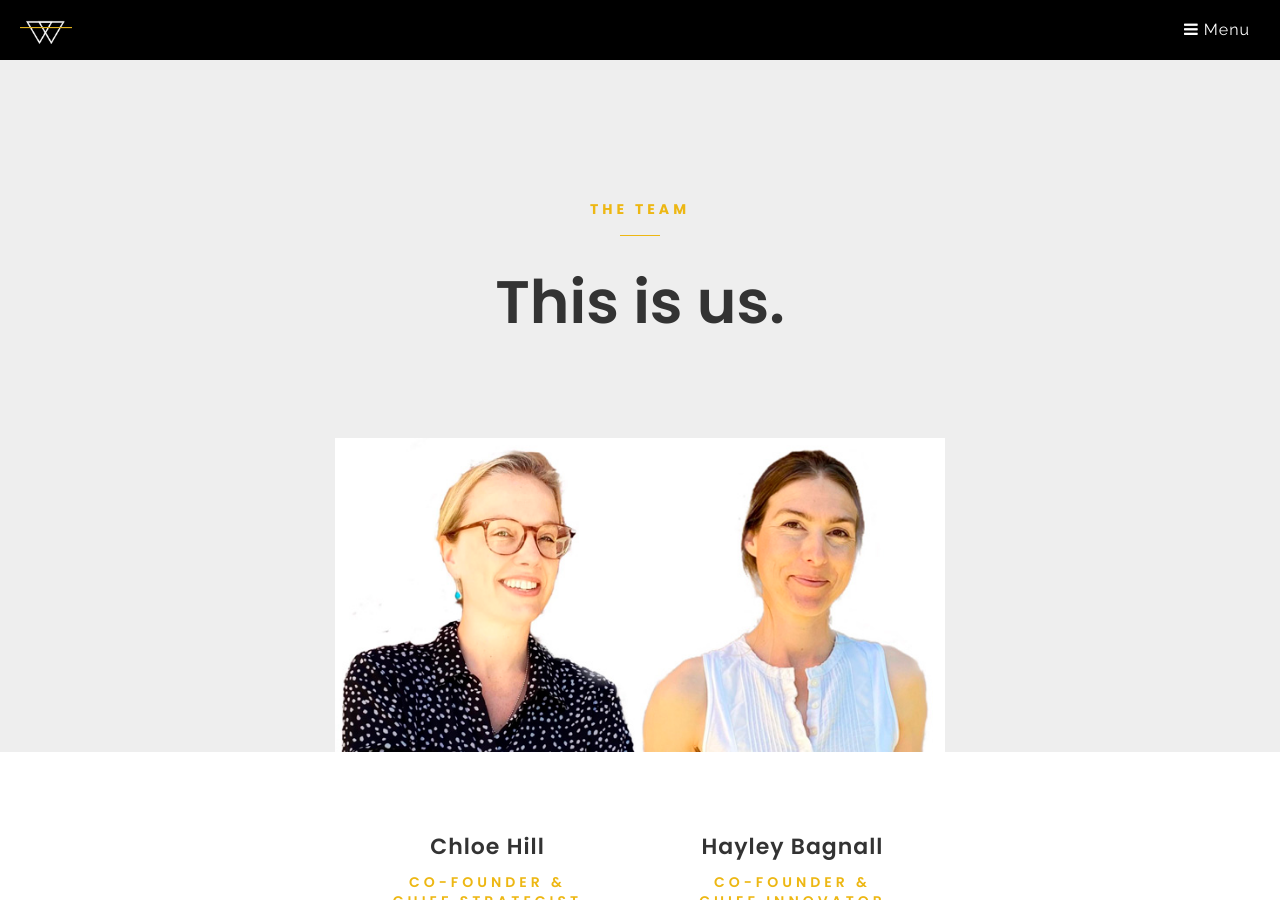
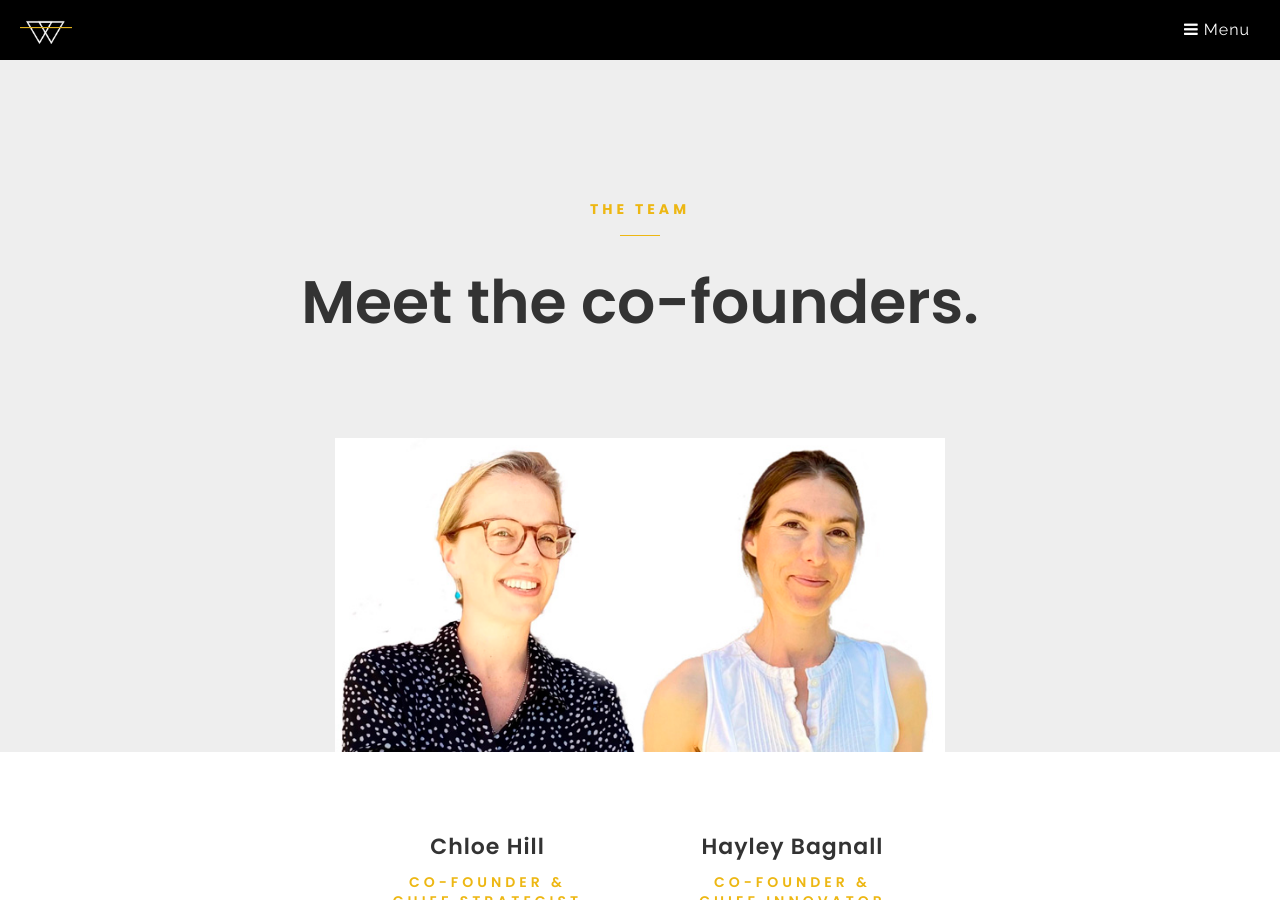
Before and after one commit to mbcusick/hucklebe.com, a Jekyll site: the page built from index.html, in a window 1280 px wide and 900 px high, scrolled down 5079 px. Built offline with Jekyll 4.4.1, drawn with Linux system fonts in a browser that asks for light colours.

Commit message:
Update index.html

```diff
--- a/index.html
+++ b/index.html
@@ -254,7 +254,7 @@
 <div class='full dark-grey'>
   <div class='row'>
     <div class='large-8 columns large-centered'>
-      {% include section-title.html small_title="The team" title="This is us." %}
+      {% include section-title.html small_title="The team" title="Meet the co-founders." %}
     </div>
   </div>
 </div>
```
